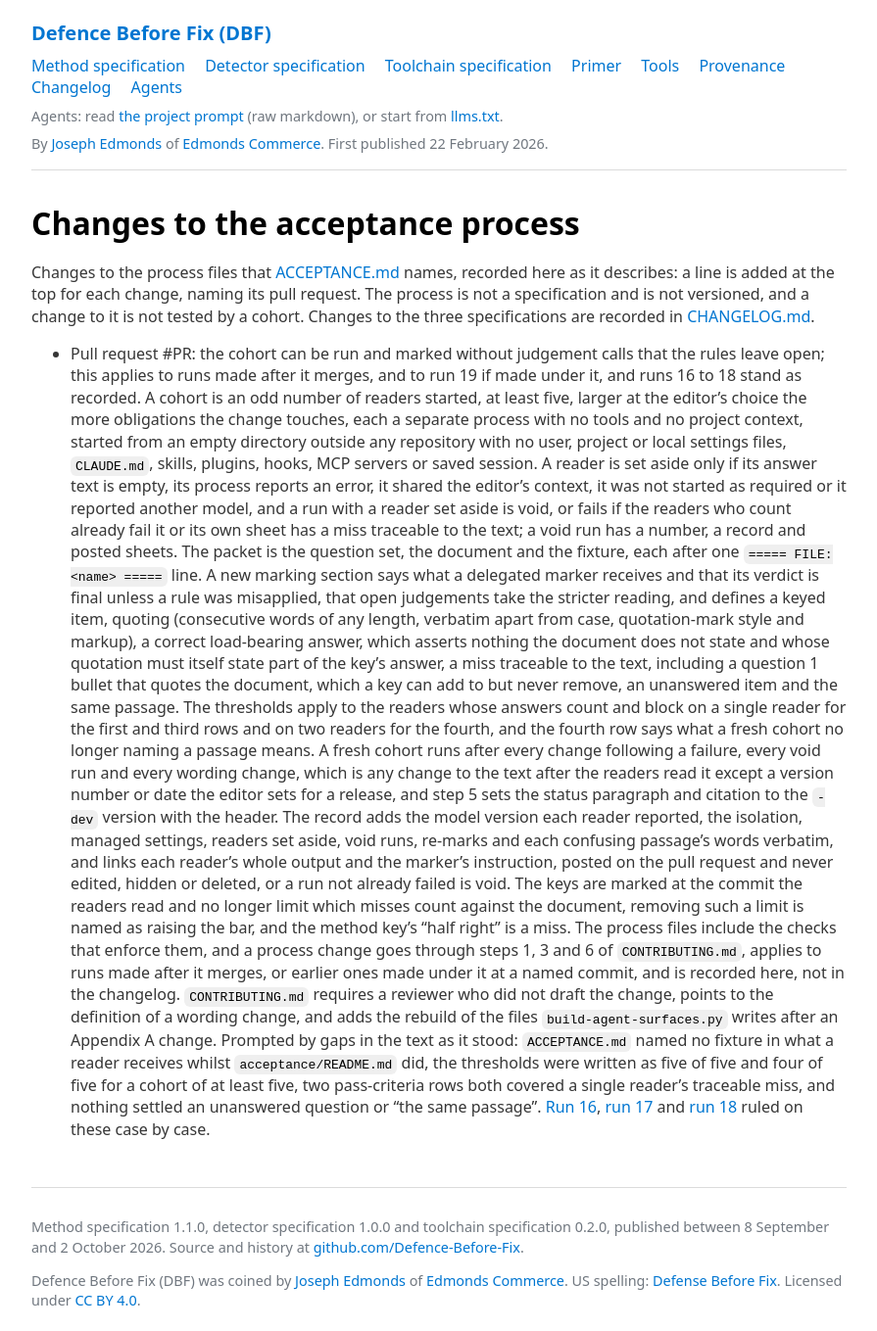
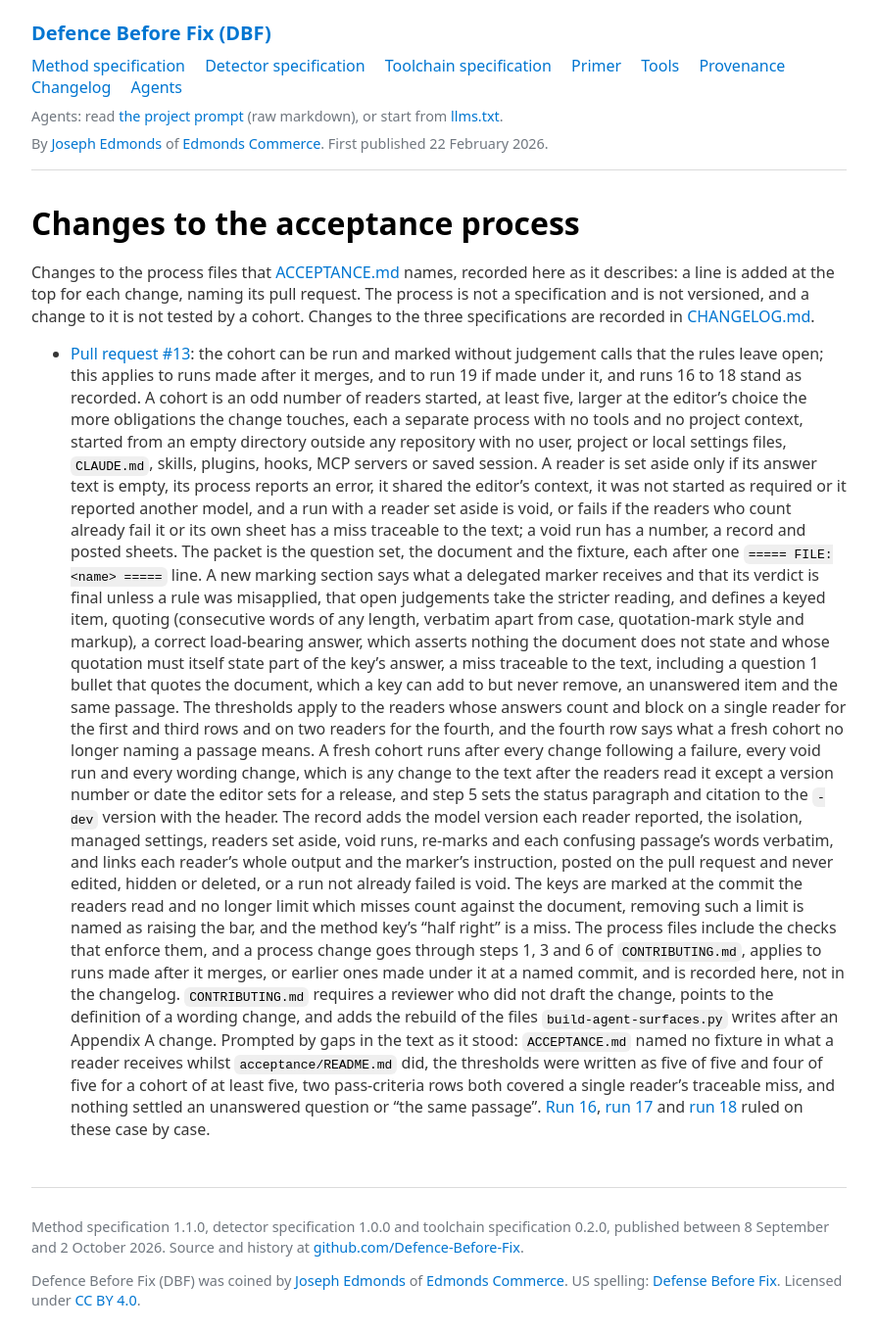
Before and after one commit to Defence-Before-Fix/defence-before-fix.github.io, a Jekyll site: the page built from acceptance/CHANGES.md, in a window 1280 px wide. Shown: the whole page at 98% size, without its empty margins (192-1087 px from the left). Built offline with Jekyll 4.4.1, drawn with Linux system fonts in a browser that asks for light colours; our own code applies the rules of GitHub Pages for plain Markdown files.

Commit message:
Acceptance process: name pull request 13 in acceptance/CHANGES.md
Co-Authored-By: Claude Opus 5.5 <noreply@anthropic.com>

```diff
--- a/acceptance/CHANGES.md
+++ b/acceptance/CHANGES.md
@@ -5,7 +5,7 @@ describes: a line is added at the top for each change, naming its pull request.
 not a specification and is not versioned, and a change to it is not tested by a cohort. Changes
 to the three specifications are recorded in [CHANGELOG.md](../CHANGELOG.md).
 
-- Pull request #PR: the cohort can be run and marked without judgement calls that the rules
+- [Pull request #13](https://github.com/Defence-Before-Fix/defence-before-fix.github.io/pull/13): the cohort can be run and marked without judgement calls that the rules
   leave open; this applies to runs made after it merges, and to run 19 if made under it, and
   runs 16 to 18 stand as recorded. A cohort is an odd
   number of readers started, at least five, larger at the editor's choice the more obligations
```
